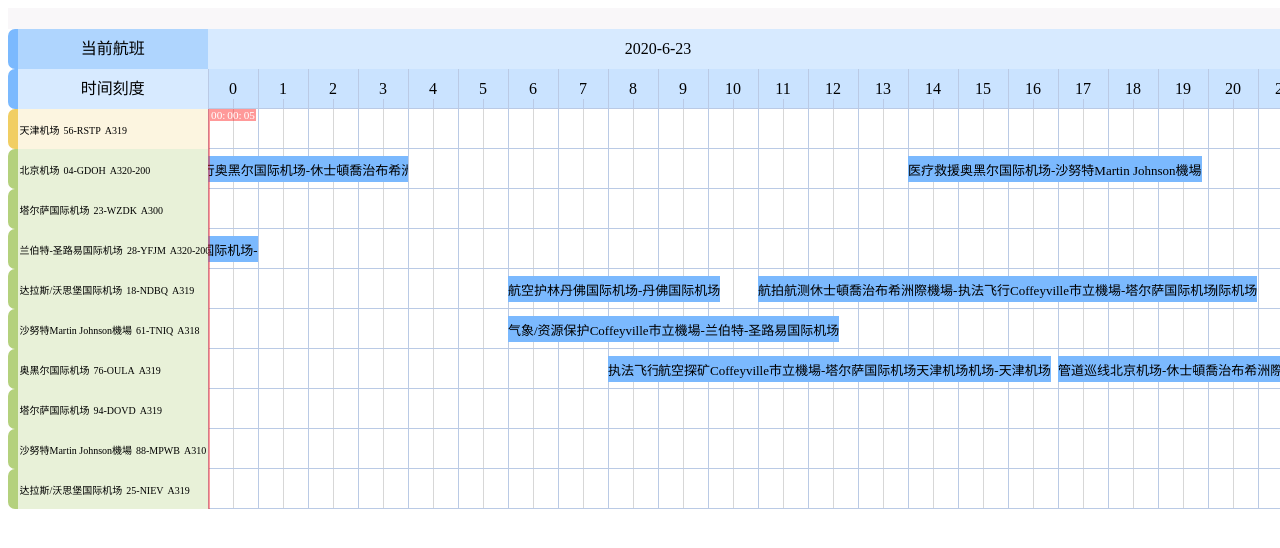
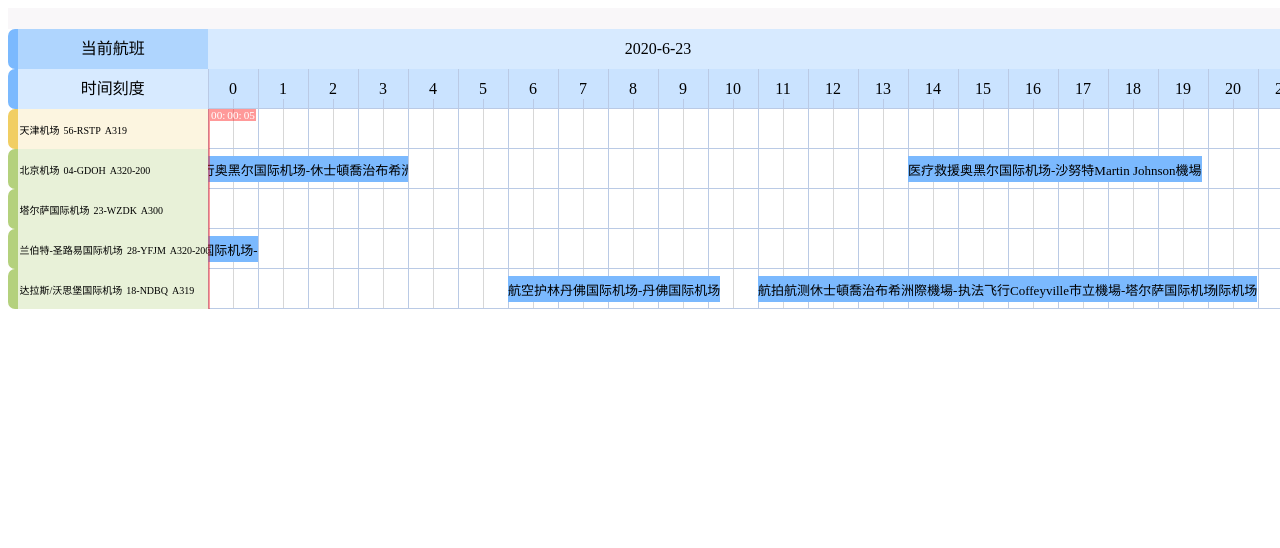
Before and after one commit to xihaoshangdi/vue-gantt-chart, a Vue app: page / in a window 1280 px wide. Shown: the top 548 px of the page. Built offline with nearby package versions, Linux system fonts and the light colour scheme.

Commit message:
时间轴自适应存在问题，待调整

```diff
--- a/src/App.vue
+++ b/src/App.vue
@@ -31,7 +31,7 @@ export default {
         start: dayjs(new Date()).format('YYYY/MM/DD HH:mm:ss'),
         end: dayjs(new Date()).add(3, 'day').format('YYYY/MM/DD HH:mm:ss')
       },
-      GanttData: mockData(100),
+      GanttData: mockData(5),
       GanttCurrentTime: new Date().getTime(),
       GanttLegend: {
         正在飞行: '#B4D17D',
--- a/src/components/BaseGanttComponents/chart-container.vue
+++ b/src/components/BaseGanttComponents/chart-container.vue
@@ -73,7 +73,6 @@ export default {
 <style scoped lang="scss">
 .container{
   position: relative;
-  height: 400px;
   overflow: overlay;
   /* 滚动条 */
   &::-webkit-scrollbar-thumb:horizontal { /*水平滚动条的样式*/
--- a/src/components/BaseGanttComponents/chart-side.vue
+++ b/src/components/BaseGanttComponents/chart-side.vue
@@ -1,5 +1,5 @@
 <template>
-  <div class="side" :style="{height: chartHeight+'px'}">
+  <div class="side" :style="{maxHeight: chartHeight+'px'}">
       <template v-for="(item,index) in gantt_side">
           <div :key="index" :style="sideHeight" @contextmenu.capture.stop="onMenu(item,$event)">
             <div></div>
--- a/src/components/GanttChart.vue
+++ b/src/components/GanttChart.vue
@@ -129,6 +129,7 @@ export default {
     chartStyle () {
       return { // 甘特图真实的渲染长度
         width: `${this.chartWidth}px`,
+        maxHeight: `${this.chartHeight}px`,
         position: 'relative'
       }
     },
```
